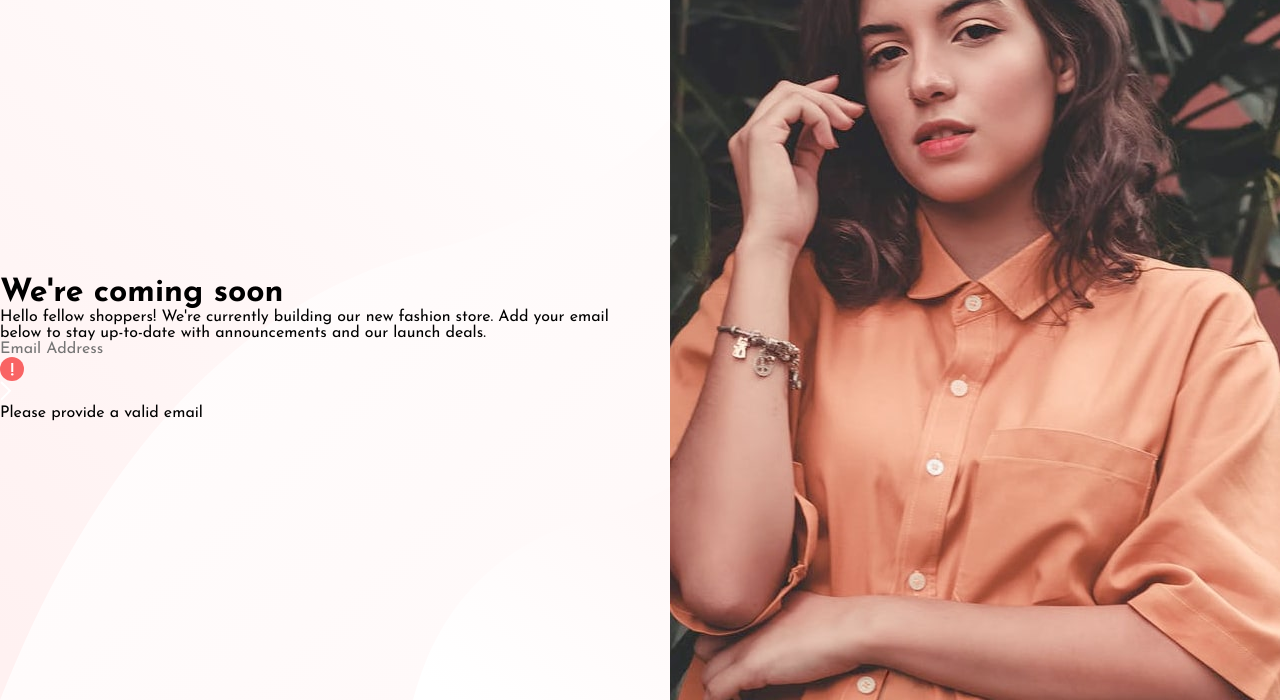
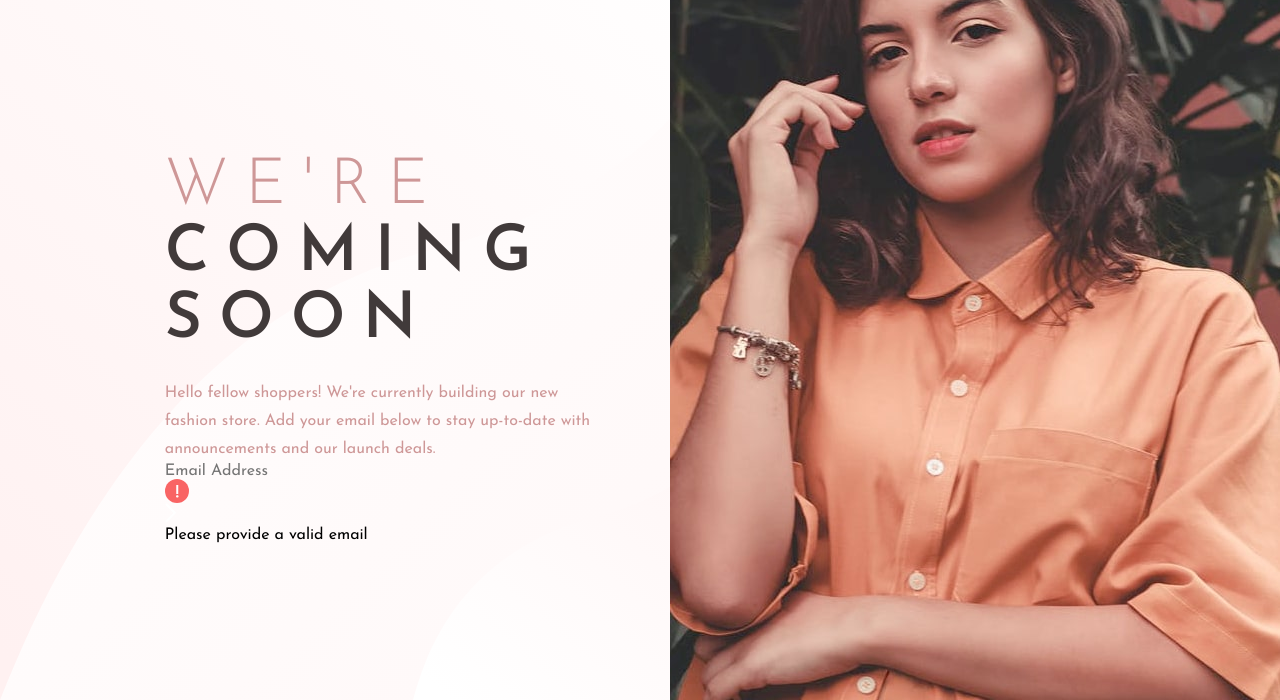
Before and after one commit to lunr-ish/base-apparel-coming-soon, a plain HTML site: page index.html in a window 1280 px wide. Shown: the part 100-800 px from the top of the page. Drawn offline with Linux system fonts and the light colour scheme.

Commit message:
add hero content styles

```diff
--- a/style.css
+++ b/style.css
@@ -127,3 +127,52 @@ header {
     height: 100%;
   }
 }
+
+/* HERO CONTENT */
+
+.content {
+  text-align: center;
+  margin: 4rem 2rem 5.75rem;
+}
+
+.title {
+  font-size: 2.5rem;
+  font-weight: var(--fw-semibold);
+  letter-spacing: 0.688rem;
+  line-height: 1.1;
+  text-transform: uppercase;
+  color: hsl(var(--clr-secondary));
+}
+
+.title span {
+  font-weight: var(--fw-light);
+  color: hsl(var(--clr-primary));
+}
+
+.desc {
+  font-size: 0.875rem;
+  line-height: 1.6;
+  color: hsl(var(--clr-primary));
+  margin-top: 1em;
+}
+
+@media (min-width: 75rem) {
+  .content {
+    max-width: 27.8rem;
+    text-align: left;
+    margin: 0;
+    margin-left: 10.3rem;
+  }
+
+  .title {
+    font-size: 4rem;
+    letter-spacing: 1.0625rem;
+    line-height: 1.05;
+  }
+
+  .desc {
+    font-size: 1rem;
+    line-height: 1.75;
+    margin-top: 1.5rem;
+  }
+}
```
